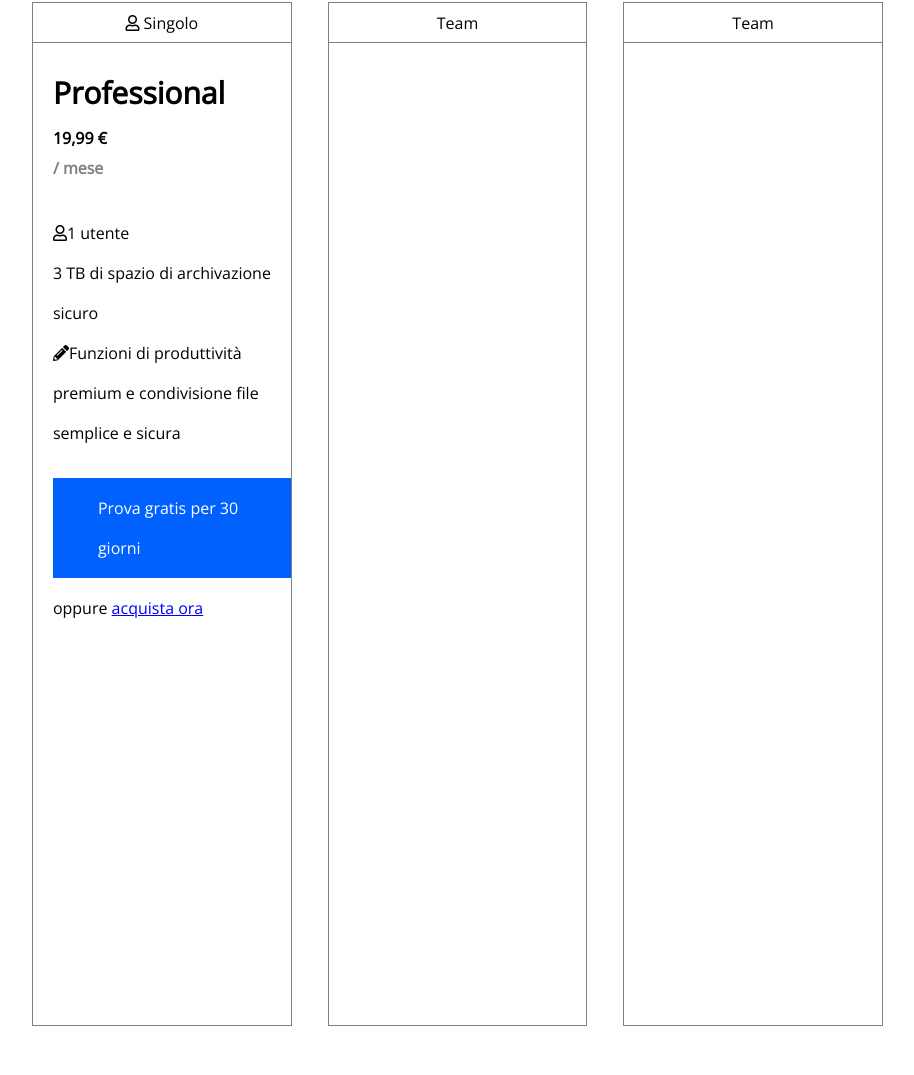
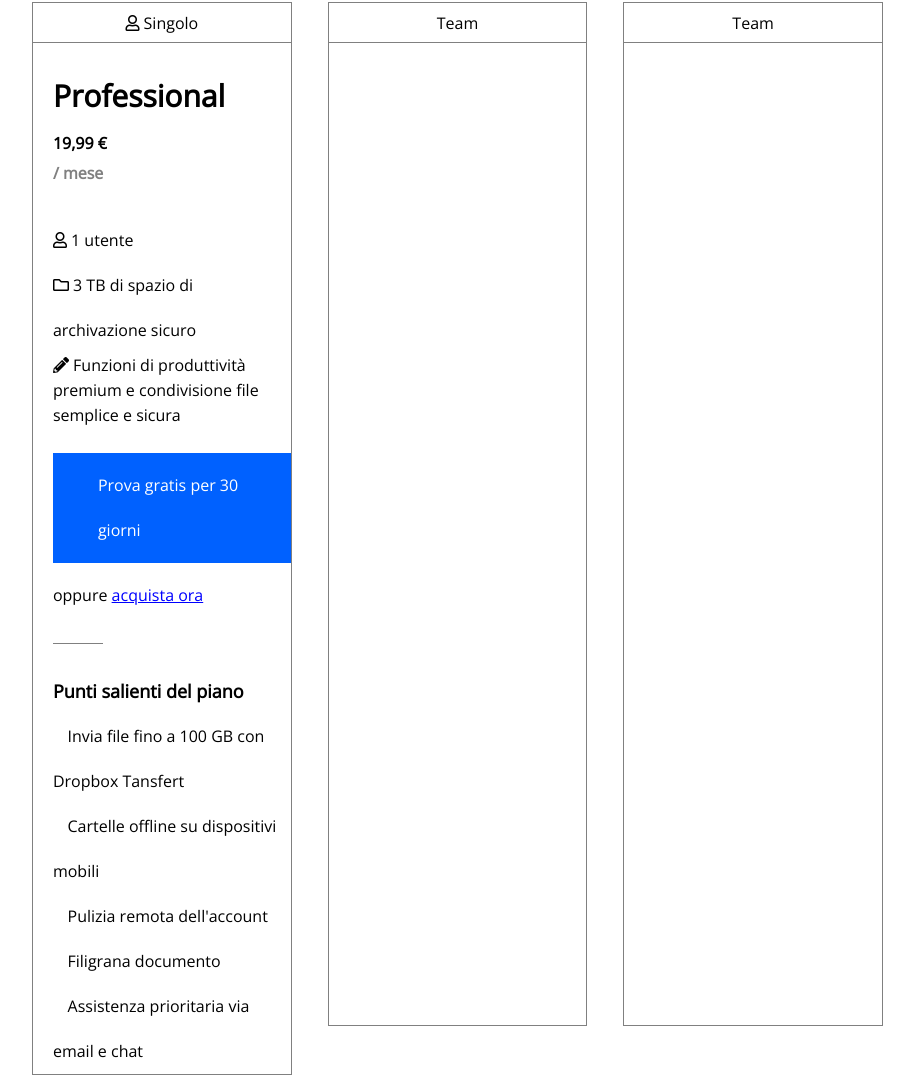
Before and after one commit to emicif/htmlcss-dropbox, a plain HTML site: page index.html in a window 1280 px wide. Shown: the part 1302-2377 px from the top of the page, without its empty margins (178-1092 px from the left). Before the commit the page ends 2328 px from the top, so only its background shows below. Drawn offline with nearby package versions, Linux system fonts and the light colour scheme.

Commit message:
first col

```diff
--- a/css/style.css
+++ b/css/style.css
@@ -185,12 +185,12 @@ nav li a {
 .container-col {
     margin-top: 30px;
     margin-left: 20px;
-    line-height: 40px;
+    line-height: 45px;
 }
 
 
 
-.title-parag h3 {
+.first-part-col h3 {
     font-size: 30px;
 }
 
@@ -215,6 +215,17 @@ nav li a {
 
 }
 
+
+.border {
+    width: 50px;
+    margin: 25px 0px 25px 0px;
+    border-bottom: 1px solid grey;
+}
+
+.second-part-col h4 {
+    font-size: 18px;
+}
+
 .second-col-title ul {
     list-style: none;
 }
@@ -228,3 +239,20 @@ nav li a {
 .second-col-title a:hover {
     text-decoration: none;
 }
+
+
+.second-part-col ul {
+    list-style-type: none;
+}
+
+
+.second-part-col li::before {
+        content: '\f00c';
+        margin:0 5px 0 0px;
+        color: #0765ff;
+    }
+
+
+    .second-col-title ul li:last-child {
+        line-height: 25px;
+    }
--- a/index.html
+++ b/index.html
@@ -81,7 +81,7 @@
                     <i class="far fa-user"></i> Singolo
                 </div>
                 <div class="container-col">
-                    <div class="title-parag">
+                    <div class="first-part-col">
                             <h3><strong>Professional</strong></h3>
 
                             <div class="first-col-title">
@@ -91,15 +91,27 @@
 
                             <div class="second-col-title">
                                 <ul>
-                                    <li><i class="far fa-user"></i>1 utente</li>
-                                    <li>3 TB di spazio di archivazione sicuro</li>
-                                    <li><i class="fas fa-pencil-alt"></i>Funzioni di produttività premium e condivisione file semplice e sicura</li>
+                                    <li><i class="far fa-user"></i> 1 utente</li>
+                                    <li><i class="far fa-folder"></i> 3 TB di spazio di archivazione sicuro</li>
+                                    <li><i class="fas fa-pencil-alt"></i> Funzioni di produttività premium e condivisione file semplice e sicura</li>
                                 </ul>
 
                                 <a class="btn annulla prova" href="#">Prova gratis per 30 giorni</a>
                                 <p>oppure <a href="#">acquista ora</a></p>
                             </div>
+<div class="border">
 
+</div>
+                    </div>
+                    <div class="second-part-col">
+                        <h4><b>Punti salienti del piano</b> </h4>
+                        <ul>
+                            <li>Invia file fino a 100 GB con Dropbox Tansfert</li>
+                            <li>Cartelle offline su dispositivi mobili</li>
+                            <li>Pulizia remota dell'account</li>
+                            <li>Filigrana documento</li>
+                            <li>Assistenza prioritaria via email e chat</li>
+                        </ul>
                     </div>
             </div>
             </div>
```
